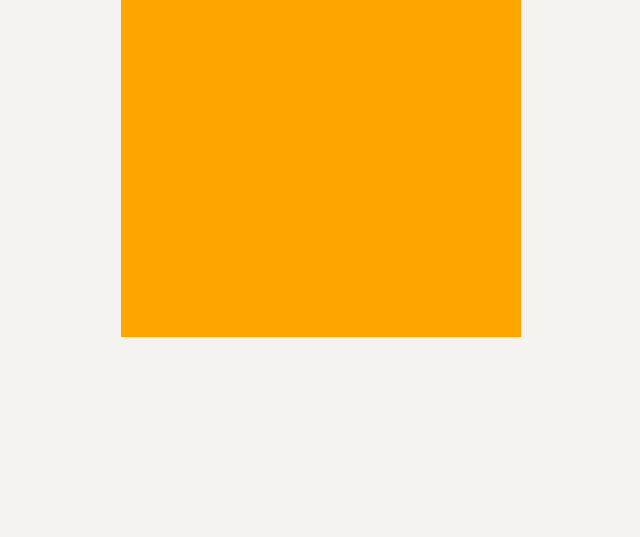
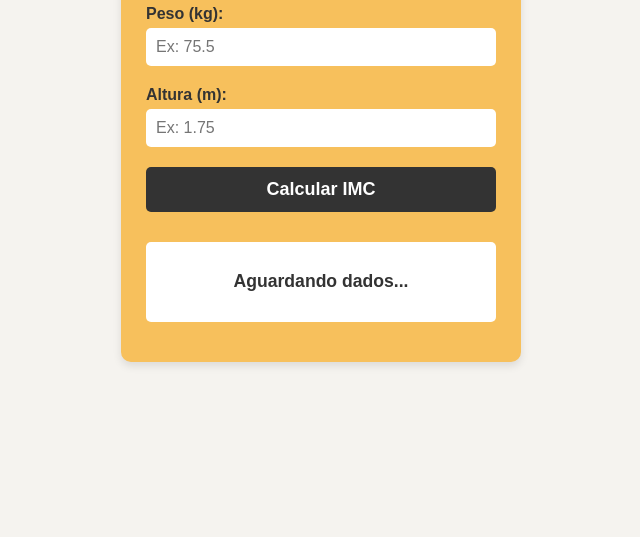
Before and after one commit to brenobccc/imc, a plain HTML site: page index.html in a window 1280 px wide. Shown: the part 263-800 px from the top of the page, without its empty margins (319-959 px from the left). Drawn offline with Linux system fonts and the light colour scheme.

Commit message:
calculo projeto

```diff
--- a/index.html
+++ b/index.html
@@ -1,10 +1,9 @@
 <!DOCTYPE html>
-<html lang="en">
-
+<html lang="pt-br">
 <head>
     <meta charset="UTF-8">
     <meta name="viewport" content="width=device-width, initial-scale=1.0">
-    <title>Document</title>
+    <title>Calculadora de IMC</title>
     <style>
         body {
             display: flex;
@@ -13,22 +12,138 @@
             align-items: center;
             margin: 0;
             width: 100%;
-            height: 100vh;
+            min-height: 100vh;
             background-color: rgb(245, 243, 239);
+            font-family: Arial, sans-serif;
         }
 
         #calculo-imc {
-            width: 400px;
-            height: 400px;
-            background-color: orange;
+            width: 350px;
+            min-height: 400px;
+            padding: 25px;
+            background-color: rgb(247, 192, 92);
+            border-radius: 10px;
+            box-shadow: 0 4px 8px rgba(0, 0, 0, 0.1);
+            text-align: center;
+        }
+
+
+        .input-group {
+            margin-bottom: 20px;
+            text-align: left;
+        }
+
+        .input-group label {
+            display: block;
+            margin-bottom: 5px;
+            font-weight: bold;
+            color: #333;
+        }
+
+        .input-group input {
+            width: 100%;
+            padding: 10px;
+            border: none;
+            border-radius: 5px;
+            box-sizing: border-box;
+            font-size: 16px;
+        }
+
+        button {
+            width: 100%;
+            padding: 12px;
+            background-color: #333;
+            color: white;
+            border: none;
+            border-radius: 5px;
+            cursor: pointer;
+            font-size: 18px;
+            font-weight: bold;
+            transition: background-color 0.3s;
+        }
+
+        button:hover {
+            background-color: #555;
+        }
+
+        #resultado {
+            margin-top: 30px;
+            padding: 15px;
+            background-color: #fff;
+            border-radius: 5px;
+            font-size: 1.1em;
+            font-weight: bold;
+            color: #333;
+            min-height: 50px;
+            display: flex;
+            align-items: center;
+            justify-content: center;
         }
     </style>
 </head>
-
 <body>
     <div id="calculo-imc">
+        <h2>Calculadora de IMC</h2>
 
+        <div class="input-group">
+            <label for="peso">Peso (kg):</label>
+            <input type="number" id="peso" placeholder="Ex: 75.5" step="0.1" required>
+        </div>
+
+        <div class="input-group">
+            <label for="altura">Altura (m):</label>
+            <input type="number" id="altura" placeholder="Ex: 1.75" step="0.01" required>
+        </div>
+
+        <button onclick="calcularIMC()">Calcular IMC</button>
+
+        <div id="resultado">
+            Aguardando dados...
+        </div>
     </div>
+
+    <script>
+        function calcularIMC() {
+            const peso = parseFloat(document.getElementById('peso').value);
+            const altura = parseFloat(document.getElementById('altura').value);
+            const resultadoDiv = document.getElementById('resultado');
+
+            if (isNaN(peso) || isNaN(altura) || peso <= 0 || altura <= 0) {
+                resultadoDiv.textContent = "⚠️ Por favor, insira valores válidos para peso e altura.";
+                resultadoDiv.style.backgroundColor = 'lightcoral';
+                return;
+            }
+
+            const imc = peso / (altura * altura);
+            const imcArredondado = imc.toFixed(2);
+
+            let classificacao = '';
+            let corFundo = '#fff';
+
+
+            if (imc < 18.5) {
+                classificacao = 'Abaixo do peso';
+                corFundo = '#ADD8E6';
+            } else if (imc >= 18.5 && imc < 24.9) {
+                classificacao = 'Peso normal';
+                corFundo = '#90EE90';
+            } else if (imc >= 25 && imc < 29.9) {
+                classificacao = 'Sobrepeso';
+                corFundo = '#FFD700';
+            } else if (imc >= 30 && imc < 34.9) {
+                classificacao = 'Obesidade Grau I';
+                corFundo = '#FFA07A';
+            } else if (imc >= 35 && imc < 39.9) {
+                classificacao = 'Obesidade Grau II (Severa)';
+                corFundo = '#FF8C00';
+            } else {
+                classificacao = 'Obesidade Grau III (Mórbida)';
+                corFundo = '#FF4500';
+            }
+
+            resultadoDiv.innerHTML = `IMC: **${imcArredondado}**<br>Classificação: **${classificacao}**`;
+            resultadoDiv.style.backgroundColor = corFundo;
+        }
+    </script>
 </body>
-
 </html>
```
